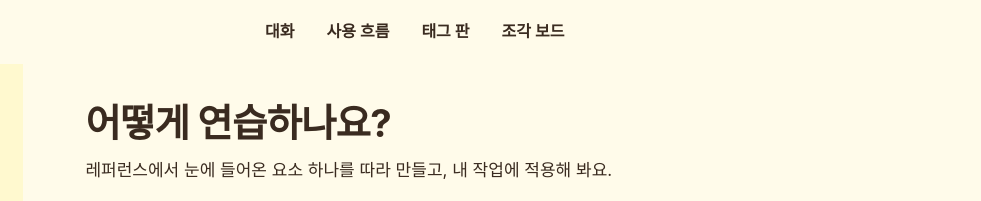
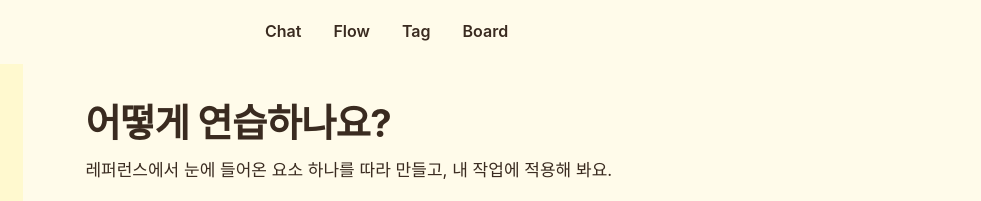
Before and after one commit to hahassi/agenthon, a plain HTML site: page index.html in a window 1280 px wide. Shown: the top 201 px of the page, 299-1280 px from the left. Drawn offline with Linux system fonts and the light colour scheme; a web font is replaced by a local one.

Commit message:
Update index.html

```diff
--- a/index.html
+++ b/index.html
@@ -431,10 +431,10 @@
         <span class="brand-logo" aria-hidden="true"></span>
       </a>
       <nav class="nav" aria-label="페이지 내 이동">
-        <a href="#chat">대화</a>
-        <a href="#flow">사용 흐름</a>
-        <a href="#tags">태그 판</a>
-        <a href="#pieces">조각 보드</a>
+        <a href="#chat">Chat</a>
+        <a href="#flow">Flow</a>
+        <a href="#tags">Tag</a>
+        <a href="#pieces">Board</a>
       </nav>
     </div>
   </header>
```
